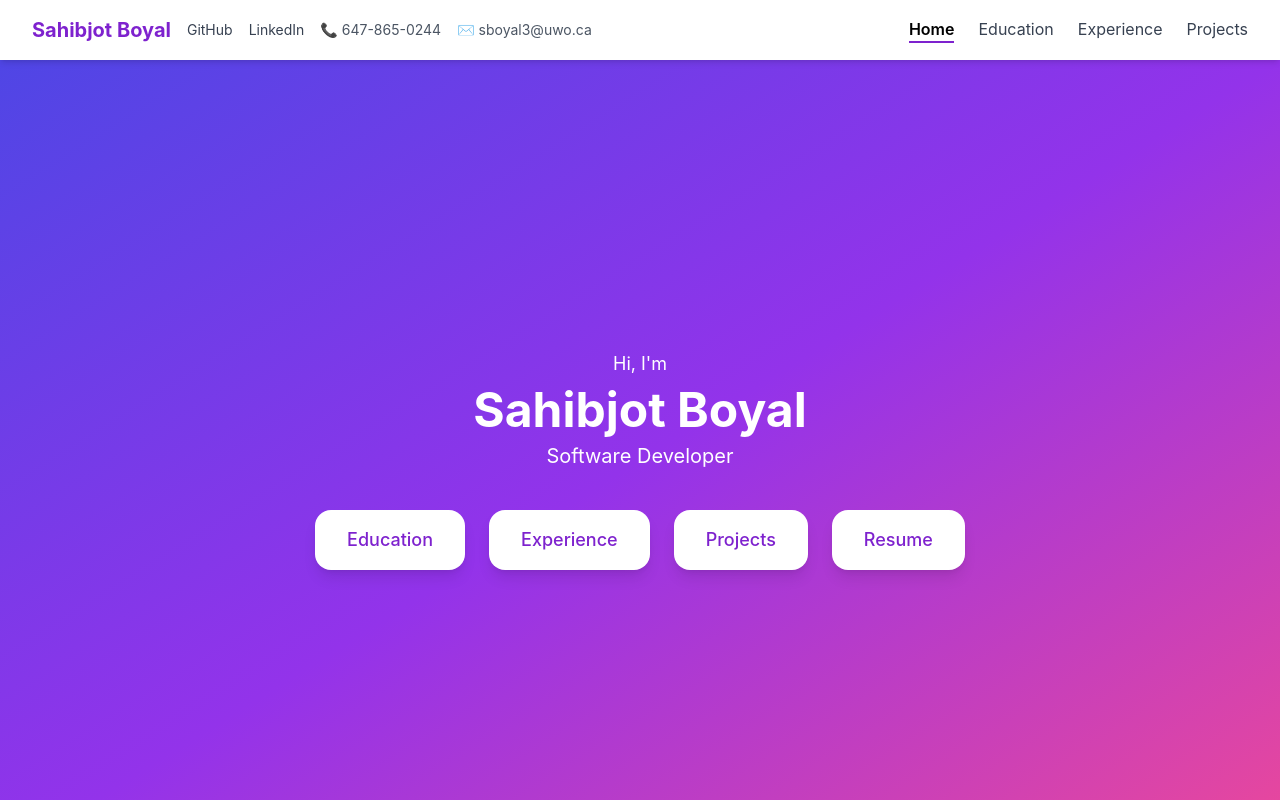
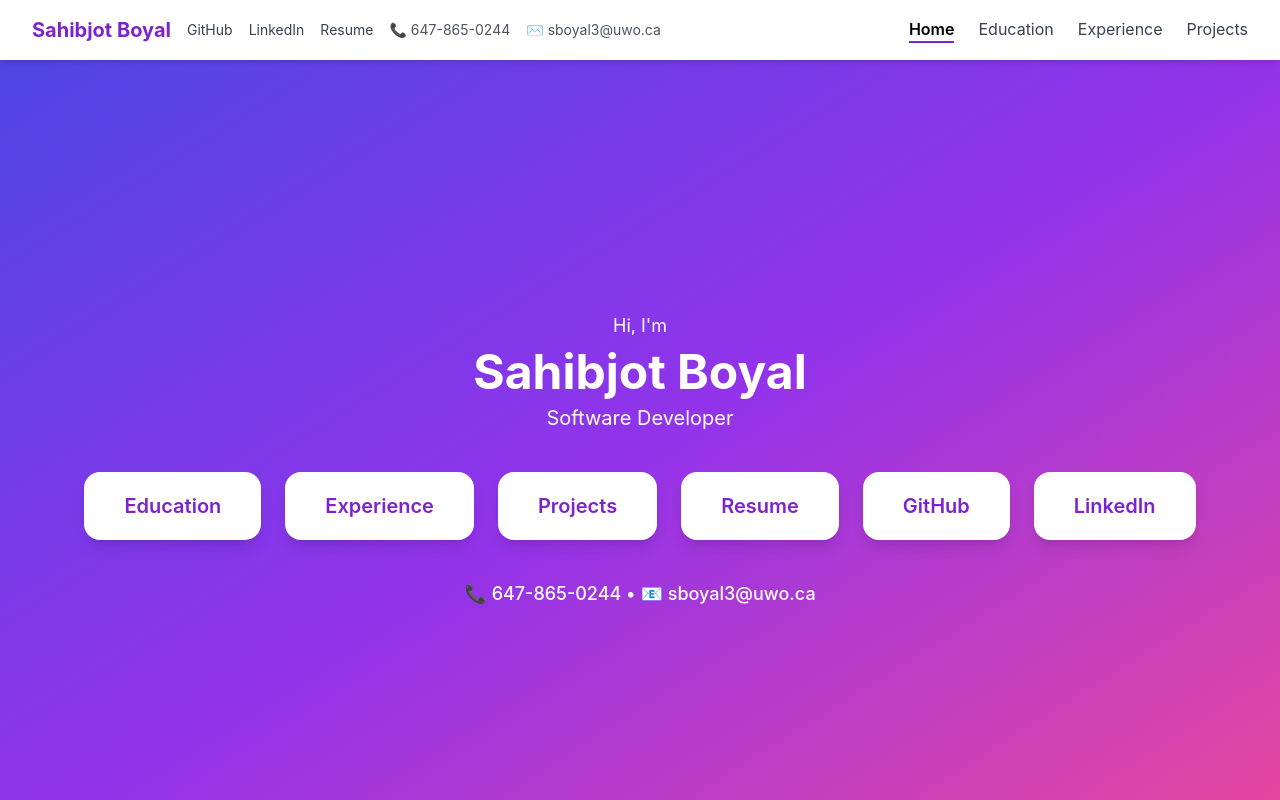
Before and after one commit to SahibjotB/SSB-Website, a React (Vite) app: page / in a window 1280 px wide. Built offline with nearby package versions, Linux system fonts and the light colour scheme.

Commit message:
updated hompage and nav bar

```diff
--- a/src/Components/Navbar.jsx
+++ b/src/Components/Navbar.jsx
@@ -7,7 +7,15 @@ export default function Navbar() {
       <div className="flex items-center space-x-4">
         <span className="text-xl font-bold text-purple-700">Sahibjot Boyal</span>
         <a href="https://github.com/SahibjotB" className="text-sm text-gray-700 hover:text-purple-700">GitHub</a>
-        <a href="https://linkedin.com" className="text-sm text-gray-700 hover:text-purple-700">LinkedIn</a>
+        <a href="https://www.linkedin.com/in/sahibjotb/" className="text-sm text-gray-700 hover:text-purple-700">LinkedIn</a>
+        <a
+          href="/sahib-resume.pdf"
+          target="_blank"
+          rel="noopener noreferrer"
+          className="text-sm text-gray-700 hover:text-purple-700"
+        >
+          Resume
+        </a>
         <span className="text-sm text-gray-600 ml-4">📞 647-865-0244</span>
         <span className="text-sm text-gray-600 ml-2">✉️ sboyal3@uwo.ca</span>
       </div>
--- a/src/pages/Home.jsx
+++ b/src/pages/Home.jsx
@@ -10,27 +10,46 @@ export default function Home() {
         <p className="text-xl mb-10">Software Developer</p>
 
         <div className="flex flex-wrap gap-6 justify-center">
-          {["Education", "Experience", "Projects", "Resume"].map((label) =>
-            label === "Resume" ? (
+          {["Education", "Experience", "Projects"].map((label) => (
+            <Link
+              key={label}
+              to={`/${label.toLowerCase()}`}
+              className="text-xl px-10 py-5 rounded-2xl bg-white text-purple-700 font-semibold shadow-lg hover:bg-purple-700 hover:text-white transition-all duration-300"
+            >
+              {label}
+            </Link>
+          ))}
+
           <a
-                key={label}
             href="/sahib-resume.pdf"
             target="_blank"
             rel="noopener noreferrer"
-                className="text-lg px-8 py-4 rounded-2xl bg-white text-purple-700 font-medium shadow-lg hover:bg-purple-700 hover:text-white transition-all duration-300"
+            className="text-xl px-10 py-5 rounded-2xl bg-white text-purple-700 font-semibold shadow-lg hover:bg-purple-700 hover:text-white transition-all duration-300"
           >
-                {label}
+            Resume
           </a>
-            ) : (
-              <Link
-                key={label}
-                to={`/${label.toLowerCase()}`}
-                className="text-lg px-8 py-4 rounded-2xl bg-white text-purple-700 font-medium shadow-lg hover:bg-purple-700 hover:text-white transition-all duration-300"
+
+          <a
+            href="https://github.com/SahibjotB"
+            target="_blank"
+            rel="noopener noreferrer"
+            className="text-xl px-10 py-5 rounded-2xl bg-white text-purple-700 font-semibold shadow-lg hover:bg-purple-700 hover:text-white transition-all duration-300"
           >
-                {label}
-              </Link>
-            )
-          )}
+            GitHub
+          </a>
+
+          <a
+            href="https://www.linkedin.com/in/sahibjotb/"
+            target="_blank"
+            rel="noopener noreferrer"
+            className="text-xl px-10 py-5 rounded-2xl bg-white text-purple-700 font-semibold shadow-lg hover:bg-purple-700 hover:text-white transition-all duration-300"
+          >
+            LinkedIn
+          </a>
+        </div>
+
+        <div className="mt-10 text-lg font-medium">
+          📞 647-865-0244 • 📧 sboyal3@uwo.ca
         </div>
       </div>
     </div>
```
Lines whose indentation alone changed are shown as unchanged.
